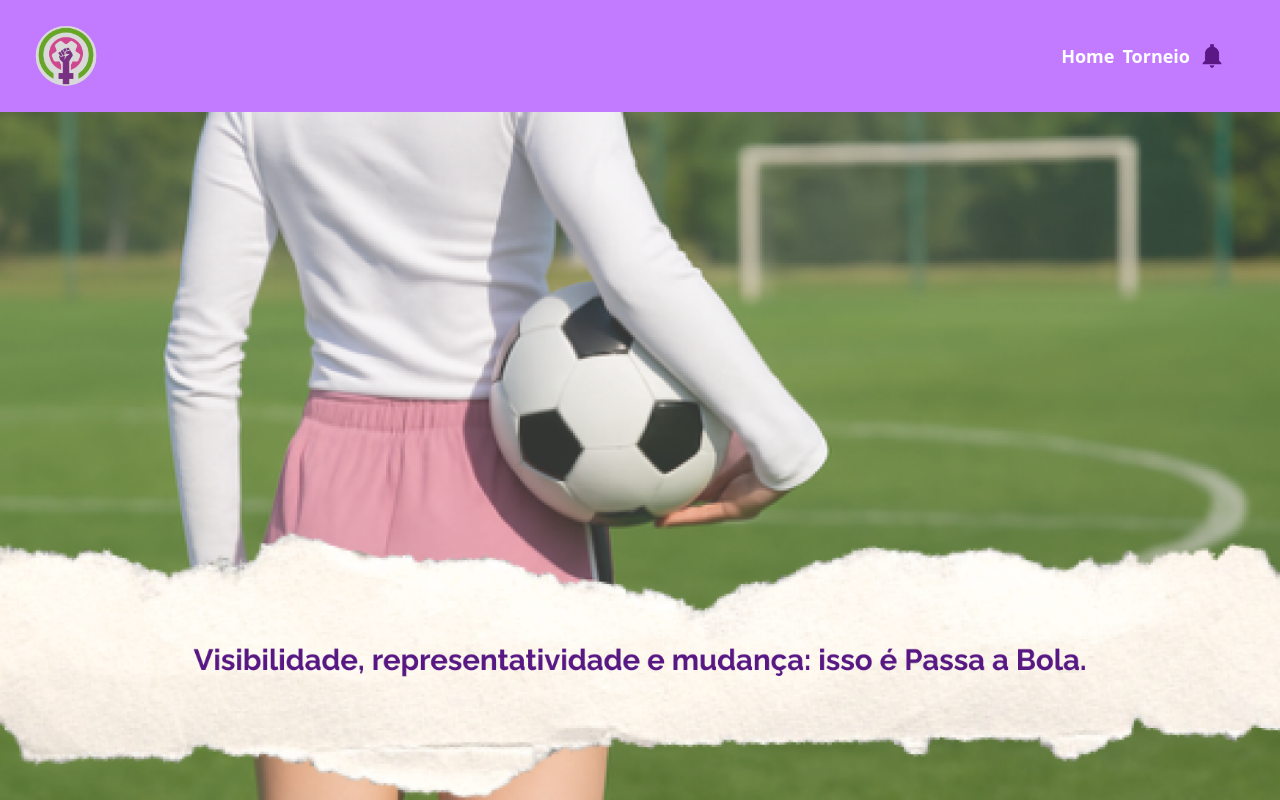
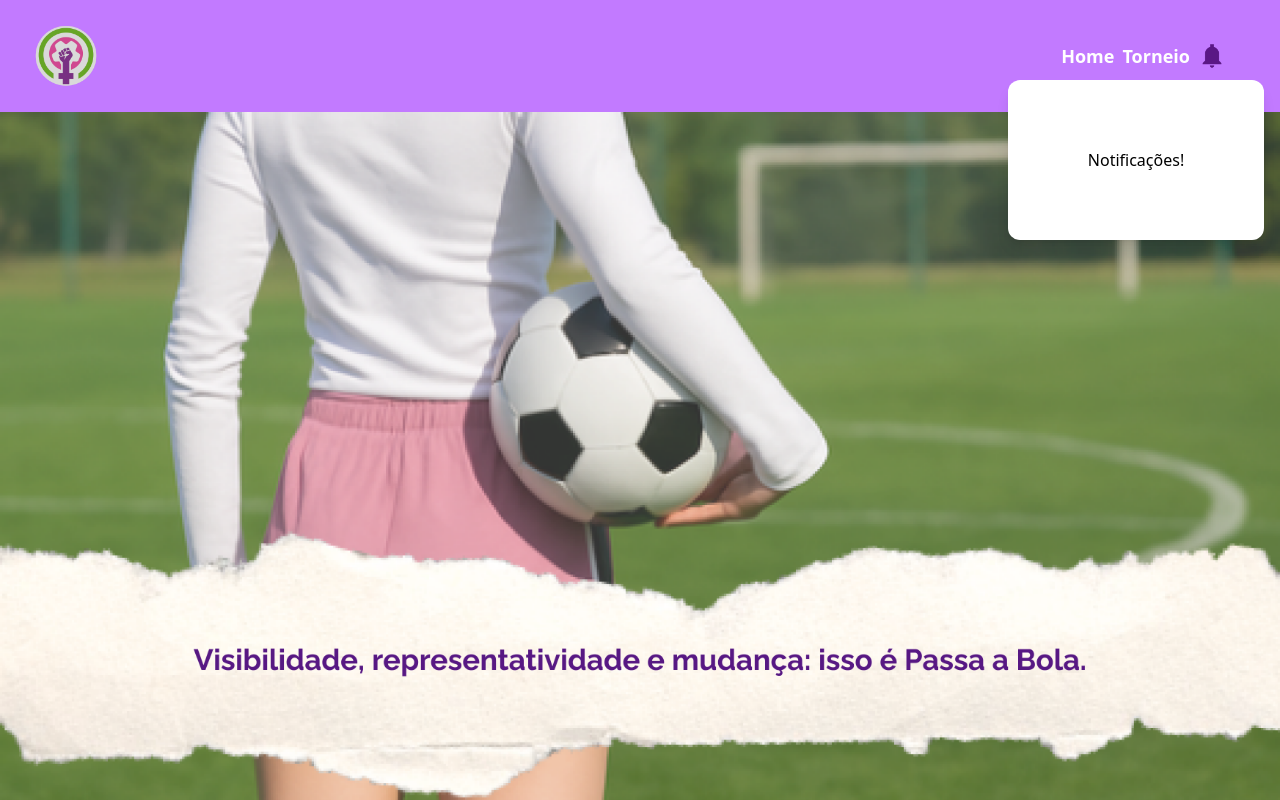
Before and after one commit to Grupo-FIAP-Antonio-Felipe-e-Joao-Vitor/sprt3-front-web, a React (Vite) app: page / in a window 1280 px wide. Both pictures are taken after a click on the button 1212 px from the left and 56 px from the top of the page. Shown: the top 800 px of the page. Built offline with nearby package versions, Linux system fonts and the light colour scheme.

Commit message:
Craindo animação das notificações

```diff
--- a/src/components/Header.jsx
+++ b/src/components/Header.jsx
@@ -1,8 +1,11 @@
+import { useState } from "react"
 import { Link } from "react-router-dom"
 import Logo from '../assets/logo.png'
 import IconSino from '../assets/iconSino.png'
 
 const Header = () => {
+  const [showNot, setShowNot] = useState(false)
+
   return (
     <header className="bg-purple-400 p-4 text-white">
         <nav className=" mx-2.5 flex justify-between items-center ">
@@ -18,10 +21,18 @@ const Header = () => {
                     <Link to="/torneio" className="hover:text-lime-600 transition-colors duration-300">Torneio</Link>
                 </li>
 
-                <button className="cursor-pointer" ><img src={IconSino} alt="Notificações" className="w-7 h-7"/></button>
+                <button className="cursor-pointer" onClick={() => setShowNot(!showNot)}><img src={IconSino} alt="Notificações" className="w-7 h-7"/></button>
             </ul>
+        </nav>
+        {/* Animação das notificações */}
+        {showNot && (
+            <div className="absolute top-20 right-4 w-64 h-40 bg-white text-black rounded-xl shadow-lg flex items-center justify-center animate-slideInRight">
+                Notificações!
+            </div>
+        )}
 
-        </nav>
+
+
     </header>
   )
 }
--- a/src/routes/Home.jsx
+++ b/src/routes/Home.jsx
@@ -6,6 +6,11 @@ const Home = () => {
     <main>
         <img src={Imagem1} alt="foto1" className='w-screen'/>
         <h2 className='flex justify-center font-bold text-purple-600 text-3xl'>Quem somos?</h2>
+        <div className='w-200 flex justify-center p-4'>
+          <p className='overflow-hidden text-clip'> O Passa a Bola é um projeto de mídia independente que dá visibilidade ao esporte feminino, especialmente ao futebol.
+            Criado por Alê Xavier e Luana Maluf, o canal promove transmissões, entrevistas, reportagens e conteúdos digitais com foco em valorizar atletas mulheres,
+            combater o machismo no esporte e ampliar a presença feminina na mídia esportiva.</p>
+        </div>
     </main>
   )
 }
--- /dev/null
+++ b/tailwind.config.js
@@ -0,0 +1,18 @@
+
+export default {
+  content: ["./index.html", "./src/**/*.{js,ts,jsx,tsx}"],
+  theme: {
+    extend: {
+      keyframes: {
+        slideInRight: {
+          "0%": { transform: "translateX(100%)", opacity: "0" },
+          "100%": { transform: "translateX(0)", opacity: "1" },
+        },
+      },
+      animation: {
+        slideInRight: "slideInRight 0.7s ease-out forwards",
+      },
+    },
+  },
+  plugins: [],
+}
```
